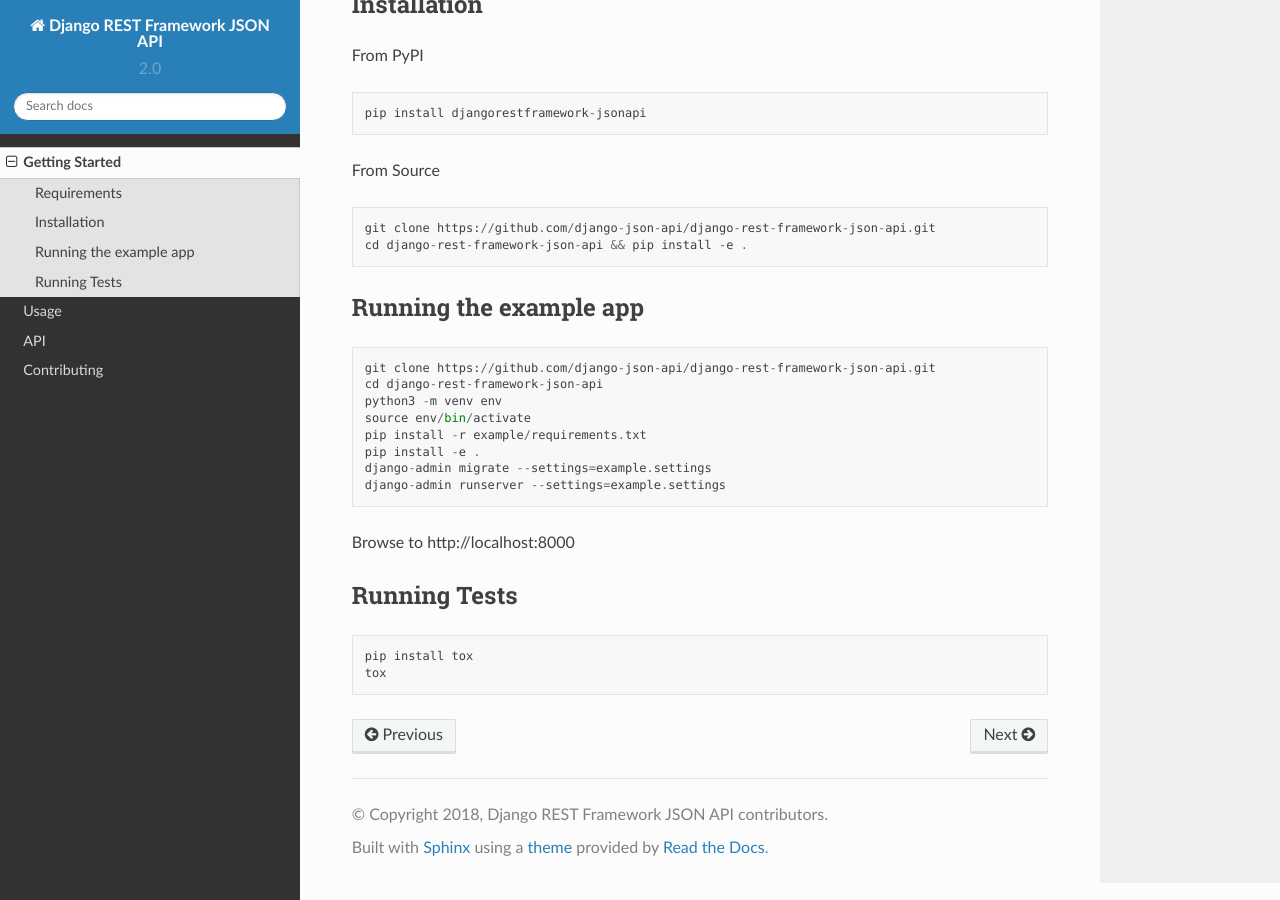
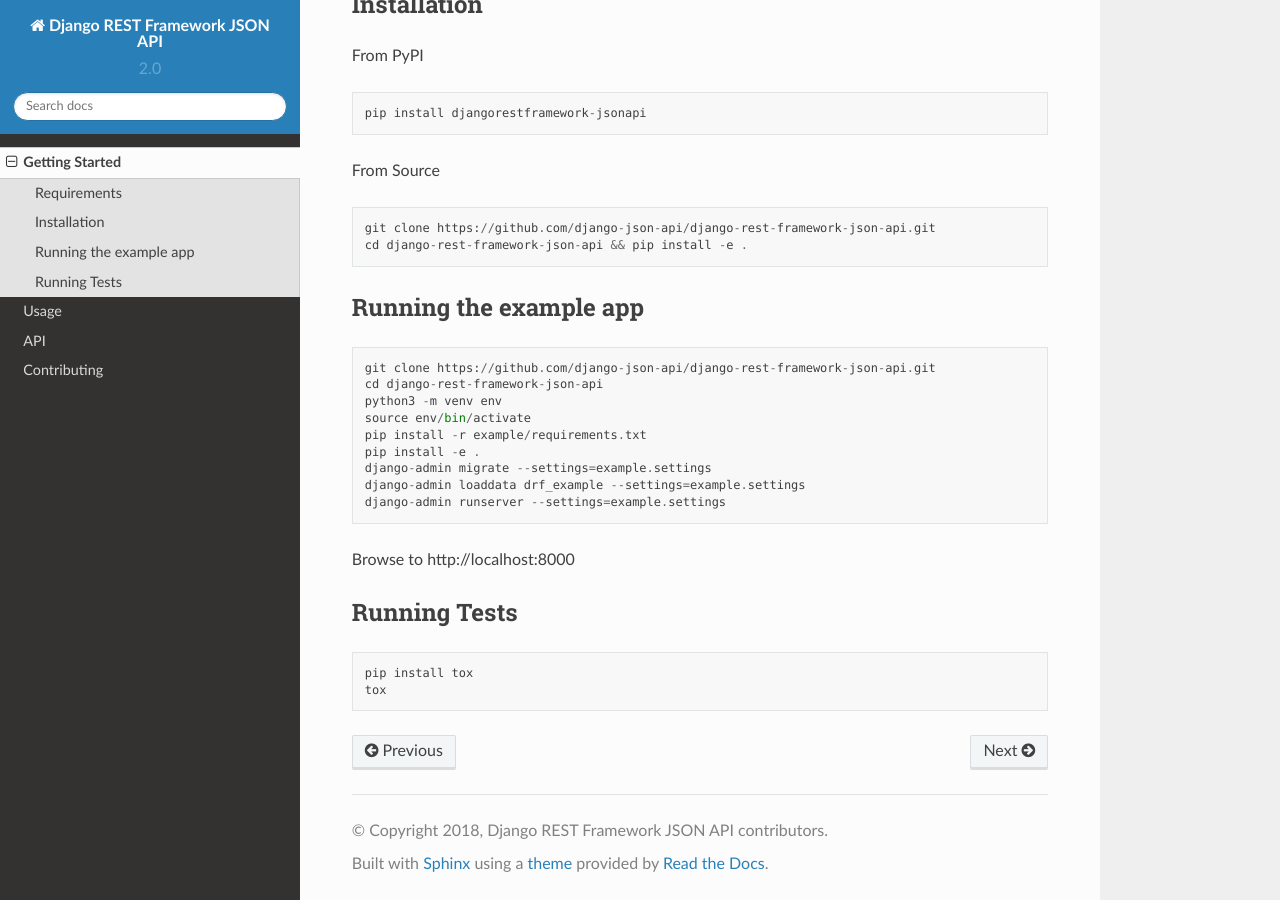
Before and after one commit to devm1023/DRF-json-api, a Sphinx documentation site: the page built from docs/getting-started.md, in a window 1280 px wide and 900 px high, scrolled down 1195 px. Built offline with Sphinx 7.4.7 and the Read the Docs theme 2.0.0, drawn with Linux system fonts in a browser that asks for light colours.

Commit message:
Drf example fixtures (#462)
* replace binary drf_example sqlite3 db file with fixture

```diff
--- a/docs/getting-started.md
+++ b/docs/getting-started.md
@@ -75,6 +75,7 @@ From Source
 	pip install -r example/requirements.txt
 	pip install -e .
 	django-admin migrate --settings=example.settings
+	django-admin loaddata drf_example --settings=example.settings
 	django-admin runserver --settings=example.settings
 
 
```
Also changed, not shown: CHANGELOG.md (+1 -0 lines), 4 other files.
